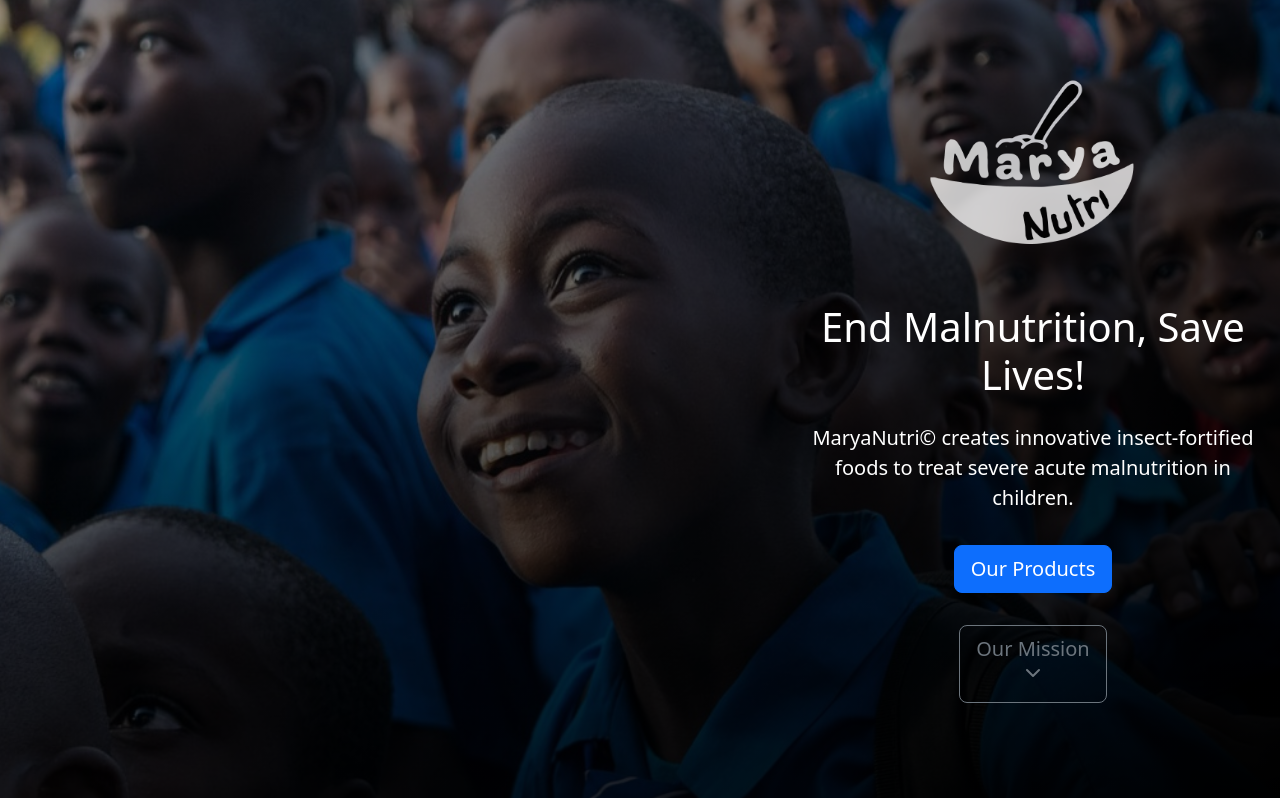
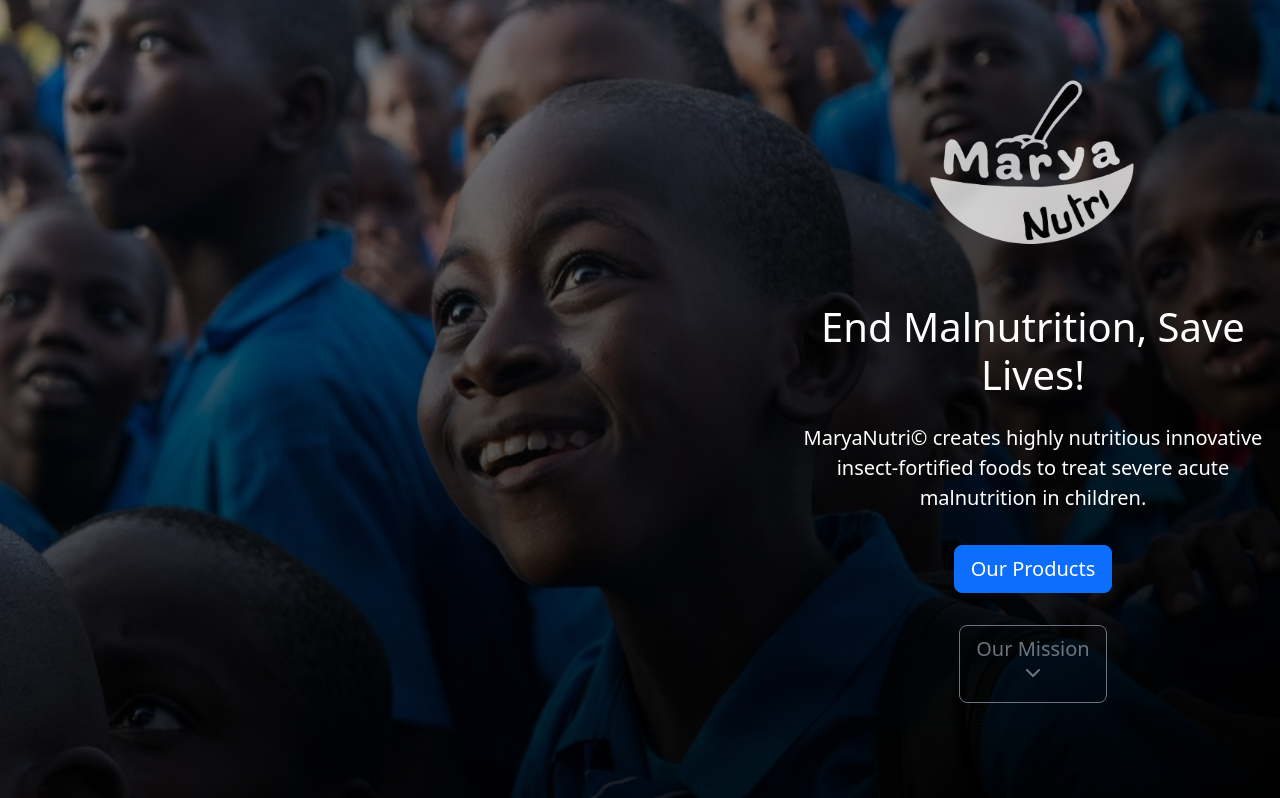
Before and after one commit to robsyc/django-MaryaPorr, a Django app: page / in a window 1280 px wide. Shown: the part 69-867 px from the top of the page. Run offline with Django 5.2, Linux system fonts and the light colour scheme; parts of the project's set-up code (start-up, migrations or seed data) failed here and were passed over; some libraries are stand-ins or nearby versions.

Commit message:
Update home.html

```diff
--- a/templates/home.html
+++ b/templates/home.html
@@ -14,7 +14,7 @@
               End Malnutrition, Save Lives!
             </h1>
             <p class="lead my-3 my-md-4">
-              MaryaNutri© creates innovative insect-fortified foods
+              MaryaNutri© creates highly nutritious innovative insect-fortified foods
               to treat severe acute malnutrition in children.
             </p>
             <div class="container my-3 my-md-4 pb-2">
```
